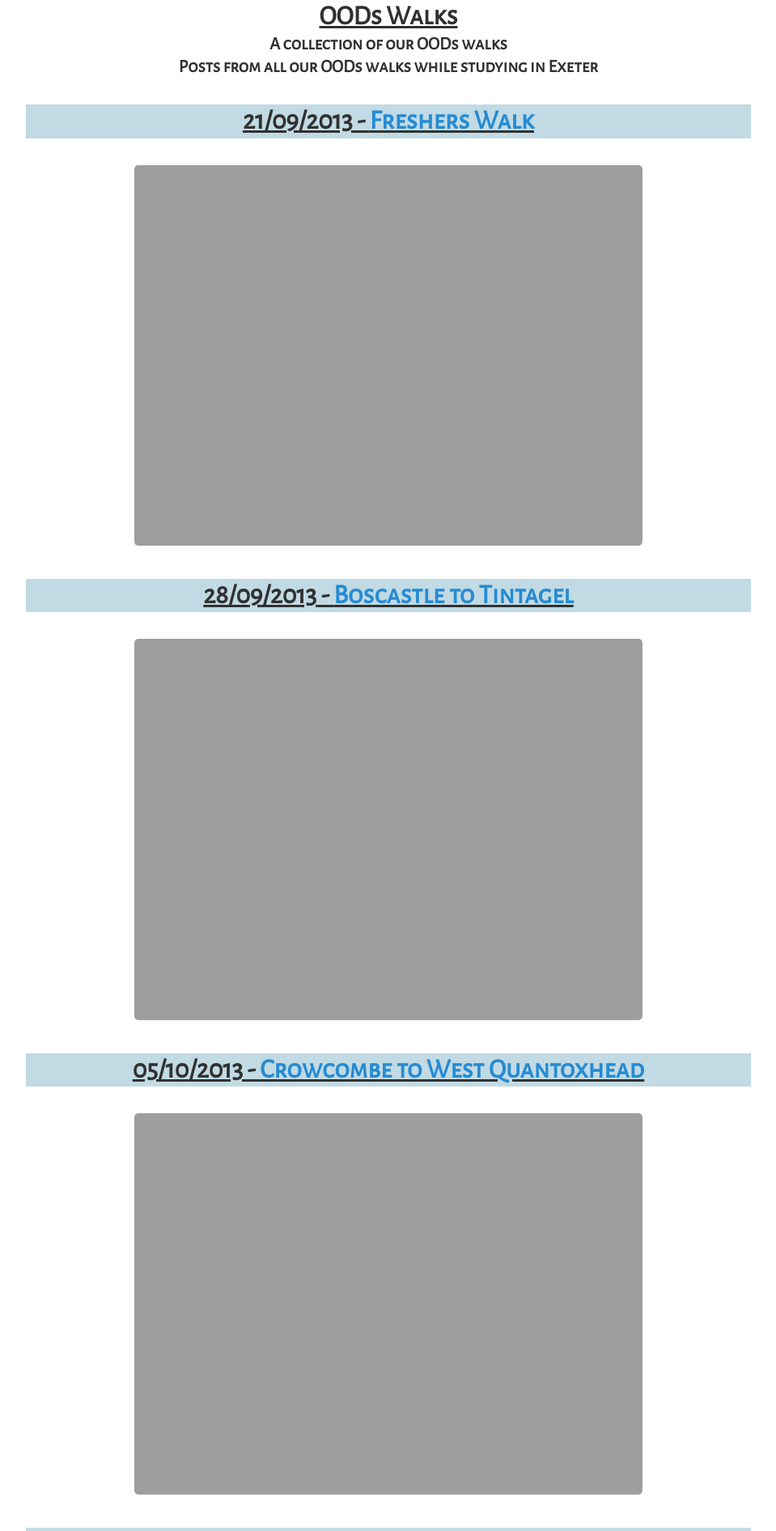
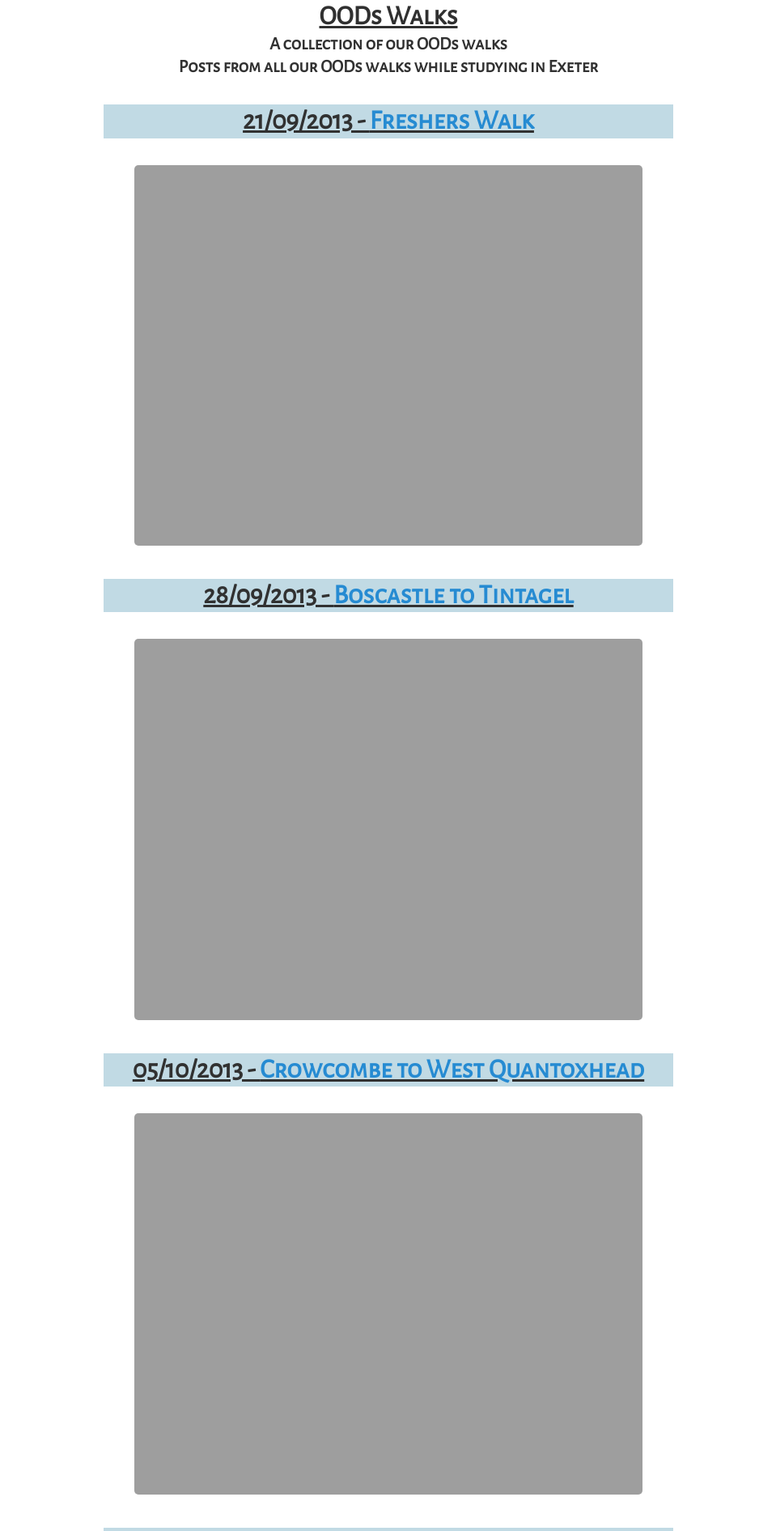
Before and after one commit to foopod/Travel-Website, a Jekyll site: the page built from _posts/2013-09-21-ODDsWalks.md, in a window 1280 px wide. Shown: the top 1891 px of the page at 81% size, without its empty margins (160-1119 px from the left). Built offline with Jekyll 4.4.1, drawn with Linux system fonts in a browser that asks for light colours.

Commit message:
Update head.html

```diff
--- a/_includes/head.html
+++ b/_includes/head.html
@@ -57,7 +57,7 @@
 				font-family: 'Alegreya Sans SC';
 				background-color: #C1DAE4;
 				text-decoration: underline;
-				width: 70%;
+				width: 55%;
 				margin: 1em auto 1em auto;
       			}
 			p {
```
